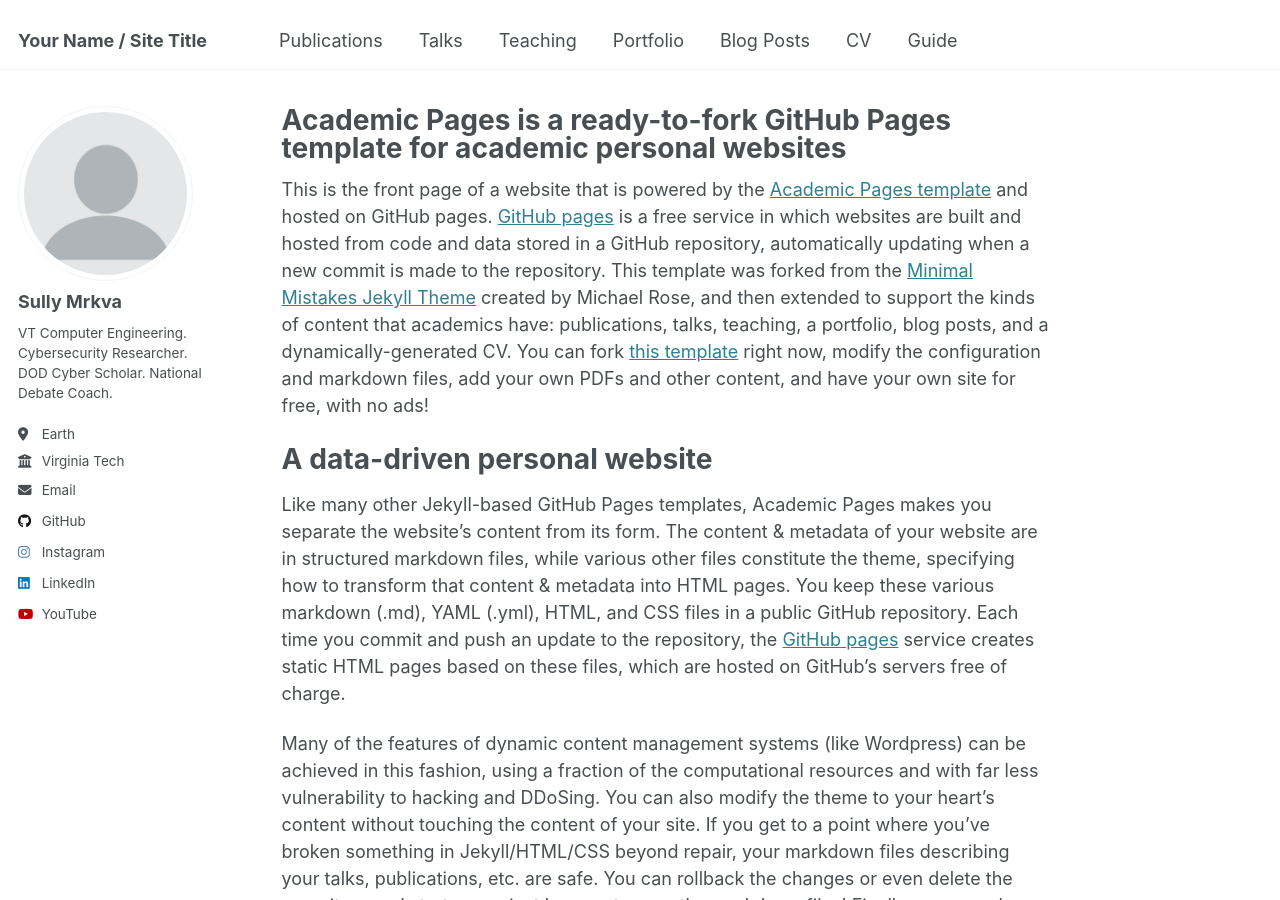
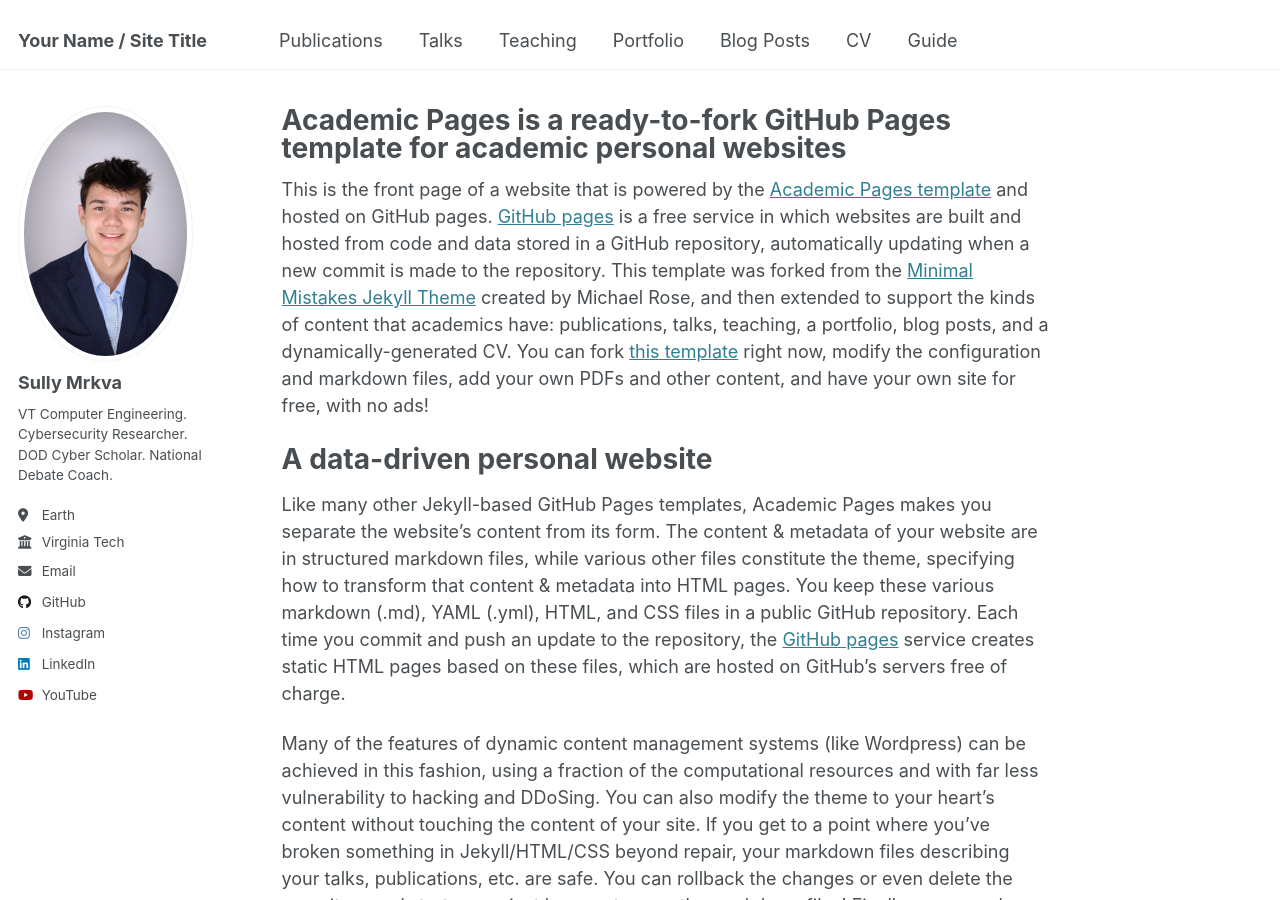
Before and after one commit to SullyM30/SullyM30.github.io, a Jekyll site: the page built from _pages/about.md, in a window 1280 px wide and 900 px high. Built offline with Jekyll 4.4.1, drawn with Linux system fonts in a browser that asks for light colours.

Commit message:
updated headshot

```diff
--- a/_config.yml
+++ b/_config.yml
@@ -22,7 +22,7 @@ repository               : "academicpages/academicpages.github.io"
 #               Additional customization can be done by editing /_includes/author-profile.html
 author:
   # Biographic information
-  avatar           : "profile.png"
+  avatar           : "professional.png"
   name             : "Sully Mrkva"
   pronouns         : # example: "she/her"
   bio              : "VT Computer Engineering. Cybersecurity Researcher. DOD Cyber Scholar. National Debate Coach."
```
Also changed, not shown: images/professional.png (renamed from images/Professional Headshot.jpg).
